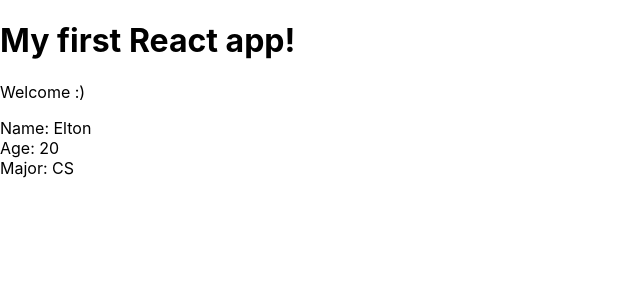
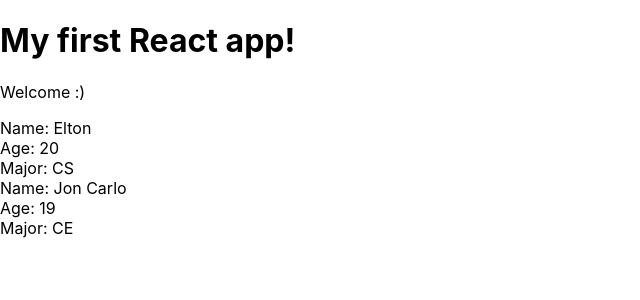
Before and after one commit to jcbib/react-lessons, a React (Create React App) app in the folder my-app/: page / in a window 1280 px wide. Shown: the top 300 px of the page, without its empty margins (0-640 px from the left). Built offline with nearby package versions, Linux system fonts and the light colour scheme.

Commit message:
Lesson 13 complete, moving on to lists

```diff
--- a/my-app/src/App.js
+++ b/my-app/src/App.js
@@ -5,10 +5,12 @@
 function App() {
   return (
     // Nesting components is as simple as making it an HTML Tag, see 'Dummy' below
+    // Props will allow us to pass data from parent component to child component
     <div className="App">
        <h1> My first React app! </h1>
        <p>Welcome :)</p>
-       <Dummy/>
+       <Dummy name="Elton" age="20" major="CS"/>
+       <Dummy name="Jon Carlo" age="19" major="CE"/>
     </div>
   );
 }
--- a/my-app/src/Dummy.js
+++ b/my-app/src/Dummy.js
@@ -1,13 +1,20 @@
 import React, {Component} from 'react';
 
-function Dummy() {
-    return (
-        <div className="dummy">
-            <div> Name: Elton </div>
-            <div> Age: 20</div>
-            <div> Major: CS</div>
-        </div>
-    )
+class Dummy extends Component {
+    render() {
+        //console.log(this.props);
+
+        // Destructuring, grab prop names and store in variables
+        const{name, age, major} = this.props;
+
+        return (
+            <div className="dummy">
+                <div> Name: {name} </div>
+                <div> Age: {age} </div>
+                <div> Major: {major}</div>
+            </div>
+        )
+    }
 }
 
 export default Dummy;
```
